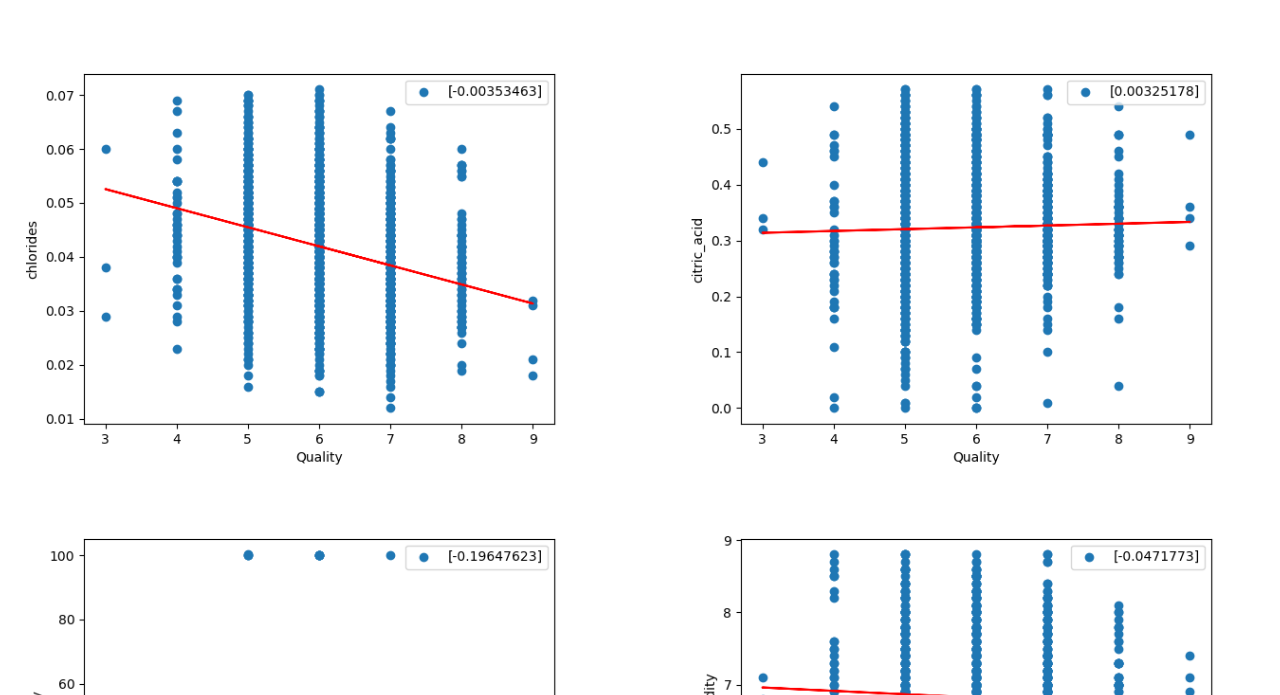
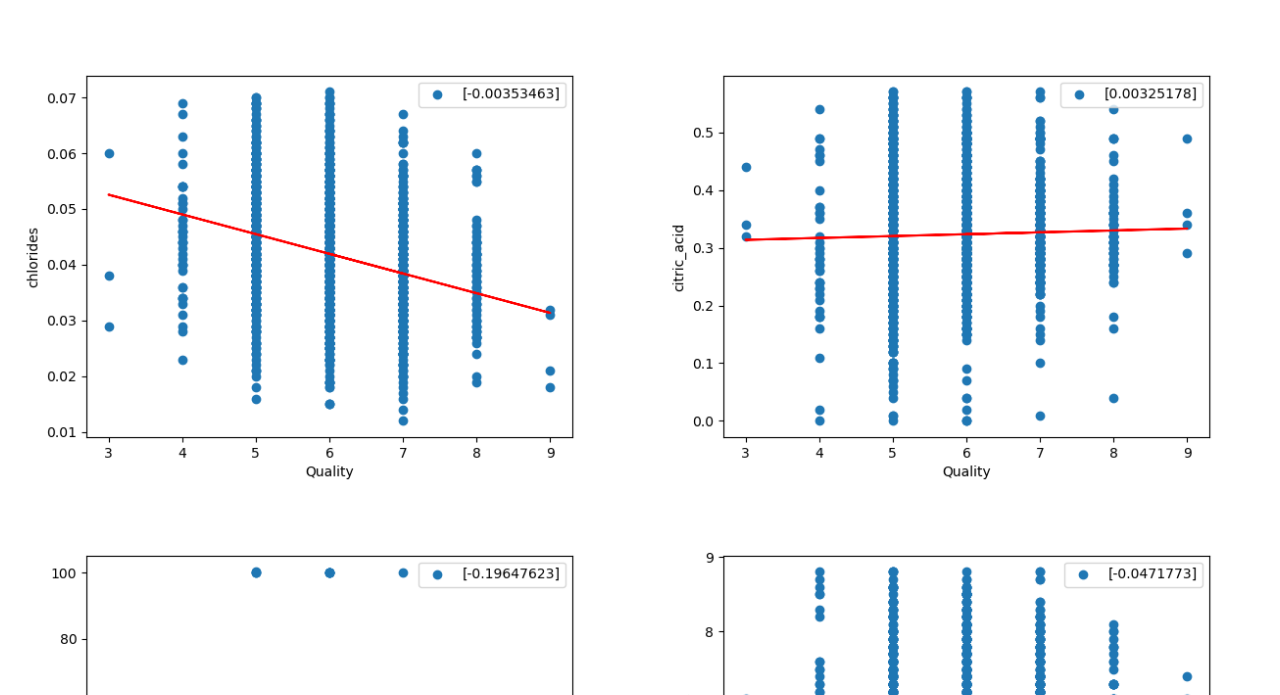
Before and after one commit to jolwig/testing_gitpages, a plain HTML site: page index.html in a window 1280 px wide. Shown: the part 545-1240 px from the top of the page. Drawn offline with Linux system fonts and the light colour scheme.

Commit message:
updating html

```diff
--- a/index.html
+++ b/index.html
@@ -6,14 +6,13 @@
 
     <style>
         .image-container {
-          display: flex;
-          flex-wrap: wrap;
-          justify-content: space-between;
+          display: grid;
+          grid-template-columns: repeat(2, 1fr);
+          gap: 10px;
         }
 
         .image-container img {
-          width: 48%;
-          margin-bottom: 10px;
+          width: 100%;
         }
       </style>
 </head>
```
